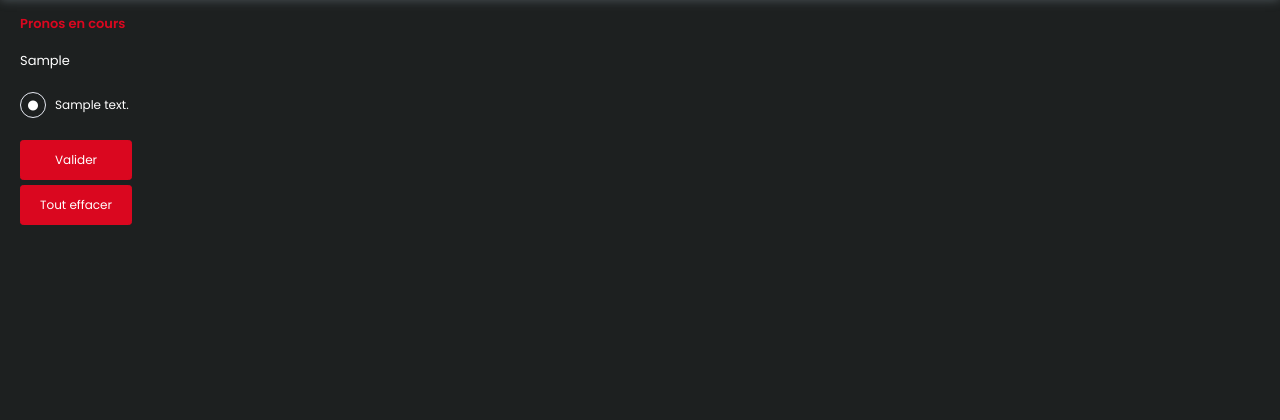
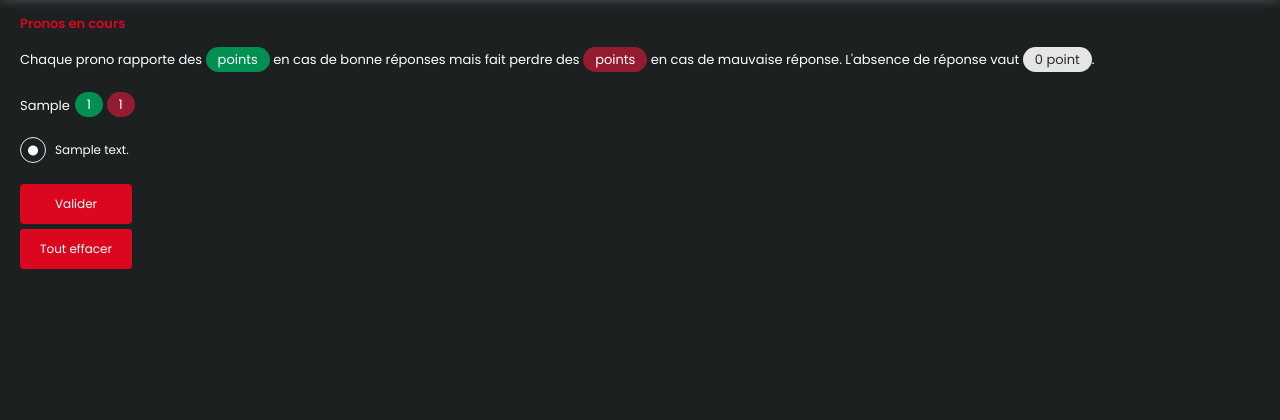
Before and after one commit to louise-gautier/djangokll, a Django app: page /pronos/1 in a window 1280 px wide. Shown: the part 52-472 px from the top of the page. Run offline with Django 3.2, Linux system fonts and the light colour scheme; a user stored in the database is signed in; tables that the repository leaves empty hold one stand-in row (values such as "Sample post"); some libraries are stand-ins or nearby versions.

Commit message:
Avancement

```diff
--- a/dkllapp/templates/dkllapp/pronos.html
+++ b/dkllapp/templates/dkllapp/pronos.html
@@ -9,6 +9,10 @@
     <div class="mainwrapper">
         <p class="titre_rouge"><b>Pronos en cours</b></p>
         <div class="title" style="margin-left: 20px; margin-right: 20px;">
+            <div>
+                Chaque prono rapporte des <span class="badge badge-pill" style="background-color: #009051;">points</span> en cas de bonne réponses mais fait perdre des <span class="badge badge-pill" style="background-color: #941B30;">points</span> en cas de mauvaise réponse. L'absence de réponse vaut <span class="badge badge-pill" style="background-color: #e4e5e7; color: #272B2C;">0 point</span>.
+            </div>
+            <br>
             {% if not questions_plus %}
                     <p>Il n'y a aucun prono en cours, mais reste à l'affût !</p>
             {% else %}
@@ -16,7 +20,14 @@
             {% csrf_token %}
                 <div id="form_div">
                     {% for question_plus in questions_plus %}
-                        <p>{{ question_plus.question.enonce }}</p>
+                    <div style="display: flex;">
+                        <p style="padding-right: 5px;">{{ question_plus.question.enonce }}</p>
+                        <div>
+                            <span class="badge badge-pill" style="background-color: #009051;">{{ question_plus.question.bonus }}</span>
+                            <span class="badge badge-pill" style="background-color: #941B30;">{{ question_plus.question.malus }}</span>
+                        </div>
+                    </div>
+
                             <script>
                                 div_question = document.createElement("div");
                                 div_question.setAttribute("id","id_" + ("00" + {{question_plus.question.id}}).slice(-3));
```
